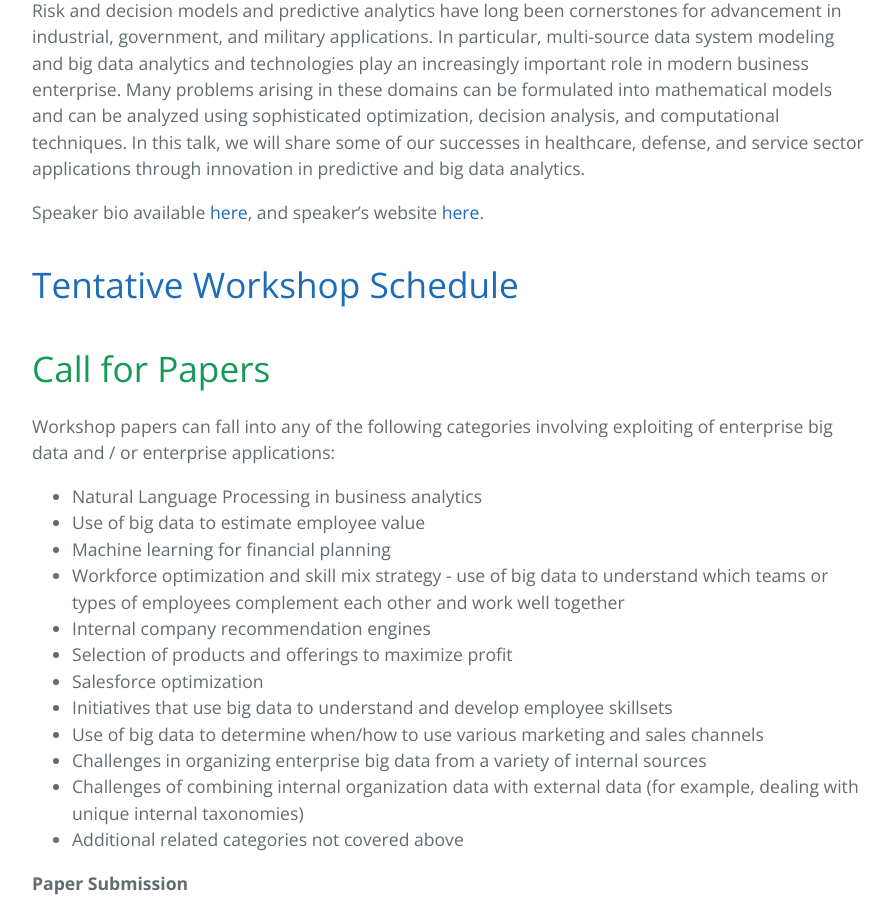
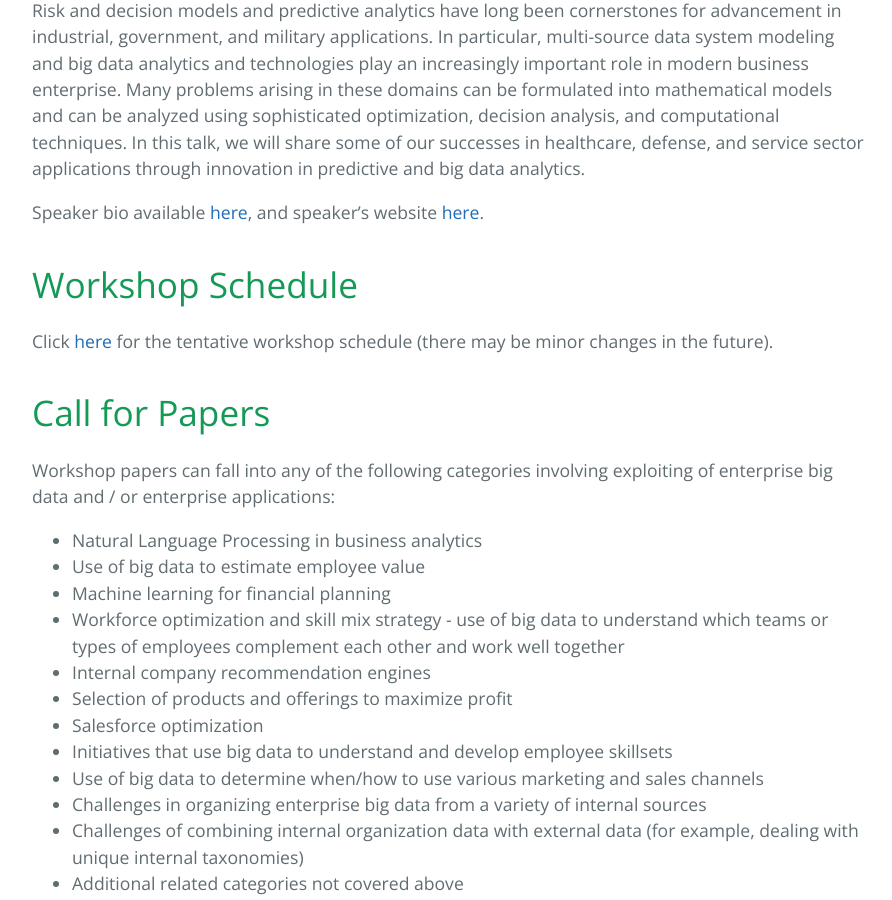
Before and after one commit to jialeiwang/jialeiwang.github.io, a Jekyll site: the page built from index.md, in a window 1280 px wide and 900 px high, scrolled down 1214 px. Shown: the whole window, without its empty margins (192-1084 px from the left). Built offline with Jekyll 4.4.1, drawn with Linux system fonts in a browser that asks for light colours.

Commit message:
update schedule format

```diff
--- a/index.md
+++ b/index.md
@@ -23,8 +23,9 @@ Speaker bio available [here]({% link eva_bio.md %}), and speaker's website [here
 
 
 
-[Tentative Workshop Schedule]({{ site.baseurl }}/assets/WorkshopSchedule_v5.pdf)
+Workshop Schedule
 ========
+Click [here]({{ site.baseurl }}/assets/WorkshopSchedule_v5.pdf) for the tentative workshop schedule (there may be minor changes in the future).
 
 
 
```
